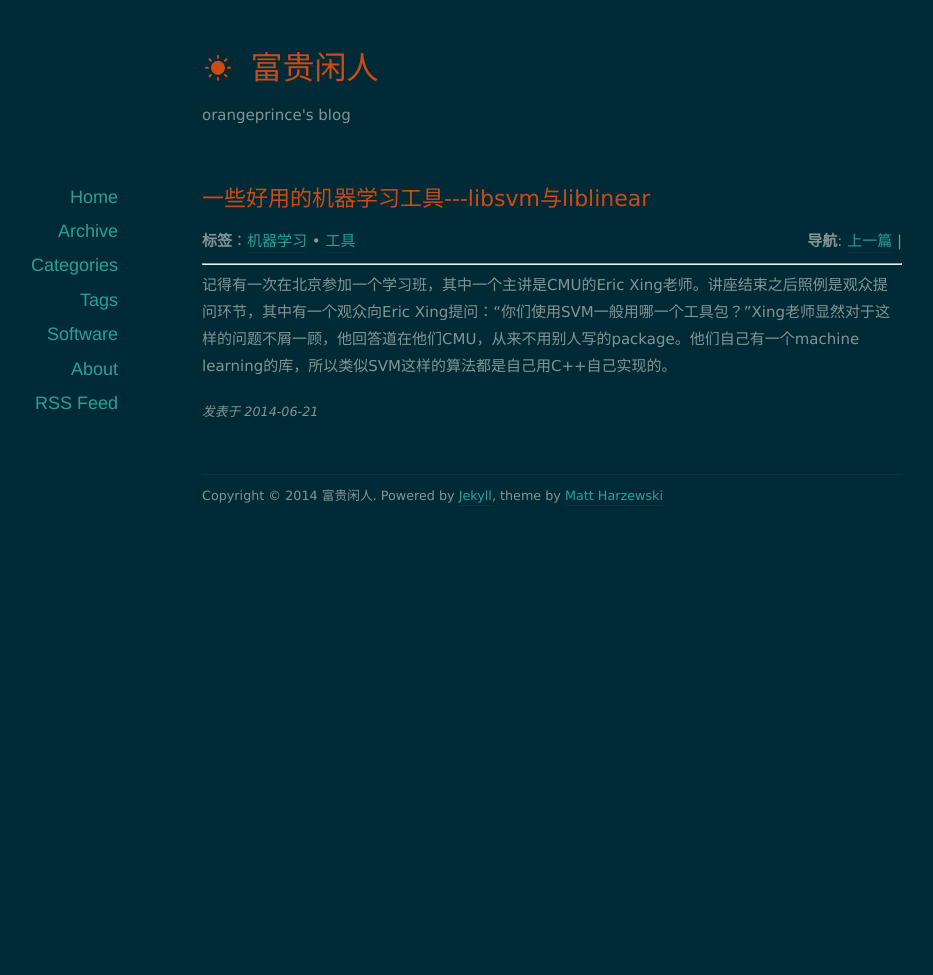
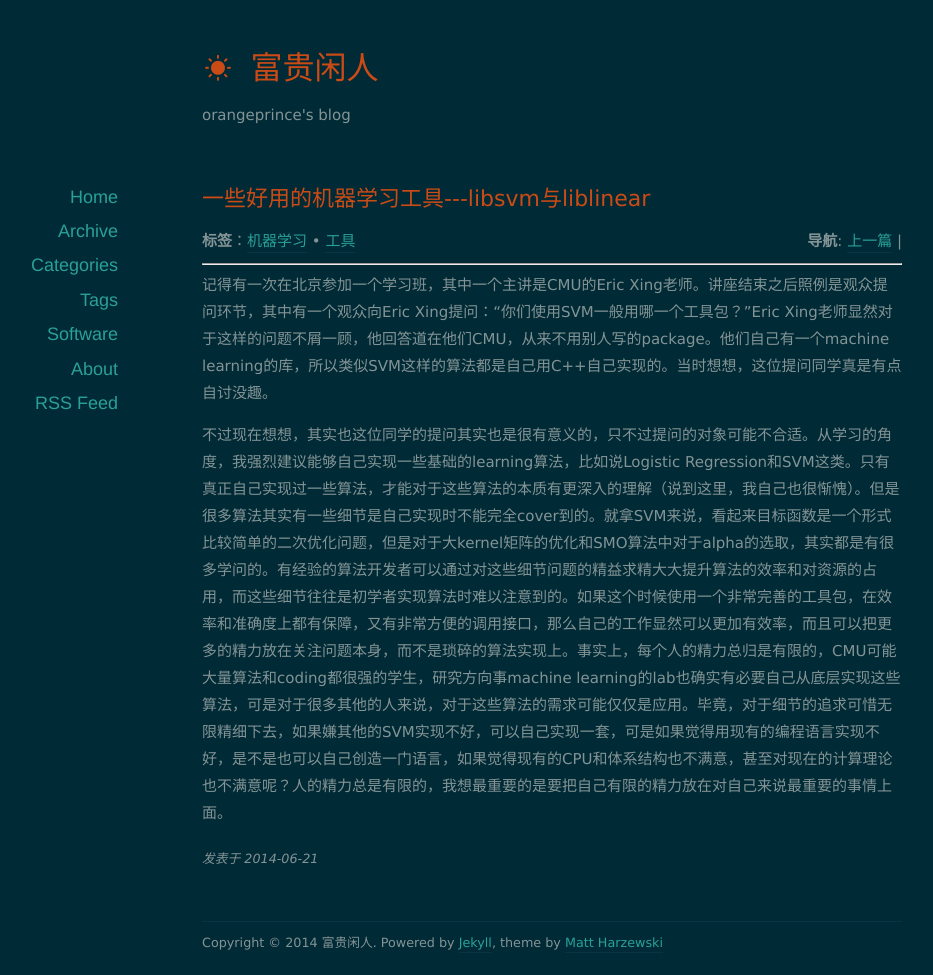
Before and after one commit to orangeprince/orangeprince.github.io, a Jekyll site: the page built from _posts/2014-06-21-libsvm.md, in a window 1280 px wide. Shown: the whole page, without its empty margins (88-1021 px from the left). Built offline with Jekyll 4.4.1, drawn with Linux system fonts in a browser that asks for light colours; nearby versions of some CDN libraries; comment, search, counter and statistics services are not loaded; before the commit the page ends 900 px from its top, so only the background shows below that.

Commit message:
modified:   _posts/2014-06-21-libsvm.md

```diff
--- a/_posts/2014-06-21-libsvm.md
+++ b/_posts/2014-06-21-libsvm.md
@@ -5,4 +5,6 @@ category: "技术"
 tags: [机器学习,工具]
 ---
 
-记得有一次在北京参加一个学习班，其中一个主讲是CMU的Eric Xing老师。讲座结束之后照例是观众提问环节，其中有一个观众向Eric Xing提问：“你们使用SVM一般用哪一个工具包？”Xing老师显然对于这样的问题不屑一顾，他回答道在他们CMU，从来不用别人写的package。他们自己有一个machine learning的库，所以类似SVM这样的算法都是自己用C++自己实现的。
+记得有一次在北京参加一个学习班，其中一个主讲是CMU的Eric Xing老师。讲座结束之后照例是观众提问环节，其中有一个观众向Eric Xing提问：“你们使用SVM一般用哪一个工具包？”Eric Xing老师显然对于这样的问题不屑一顾，他回答道在他们CMU，从来不用别人写的package。他们自己有一个machine learning的库，所以类似SVM这样的算法都是自己用C++自己实现的。当时想想，这位提问同学真是有点自讨没趣。
+
+不过现在想想，其实也这位同学的提问其实也是很有意义的，只不过提问的对象可能不合适。从学习的角度，我强烈建议能够自己实现一些基础的learning算法，比如说Logistic Regression和SVM这类。只有真正自己实现过一些算法，才能对于这些算法的本质有更深入的理解（说到这里，我自己也很惭愧）。但是很多算法其实有一些细节是自己实现时不能完全cover到的。就拿SVM来说，看起来目标函数是一个形式比较简单的二次优化问题，但是对于大kernel矩阵的优化和SMO算法中对于alpha的选取，其实都是有很多学问的。有经验的算法开发者可以通过对这些细节问题的精益求精大大提升算法的效率和对资源的占用，而这些细节往往是初学者实现算法时难以注意到的。如果这个时候使用一个非常完善的工具包，在效率和准确度上都有保障，又有非常方便的调用接口，那么自己的工作显然可以更加有效率，而且可以把更多的精力放在关注问题本身，而不是琐碎的算法实现上。事实上，每个人的精力总归是有限的，CMU可能大量算法和coding都很强的学生，研究方向事machine learning的lab也确实有必要自己从底层实现这些算法，可是对于很多其他的人来说，对于这些算法的需求可能仅仅是应用。毕竟，对于细节的追求可惜无限精细下去，如果嫌其他的SVM实现不好，可以自己实现一套，可是如果觉得用现有的编程语言实现不好，是不是也可以自己创造一门语言，如果觉得现有的CPU和体系结构也不满意，甚至对现在的计算理论也不满意呢？人的精力总是有限的，我想最重要的是要把自己有限的精力放在对自己来说最重要的事情上面。
```
